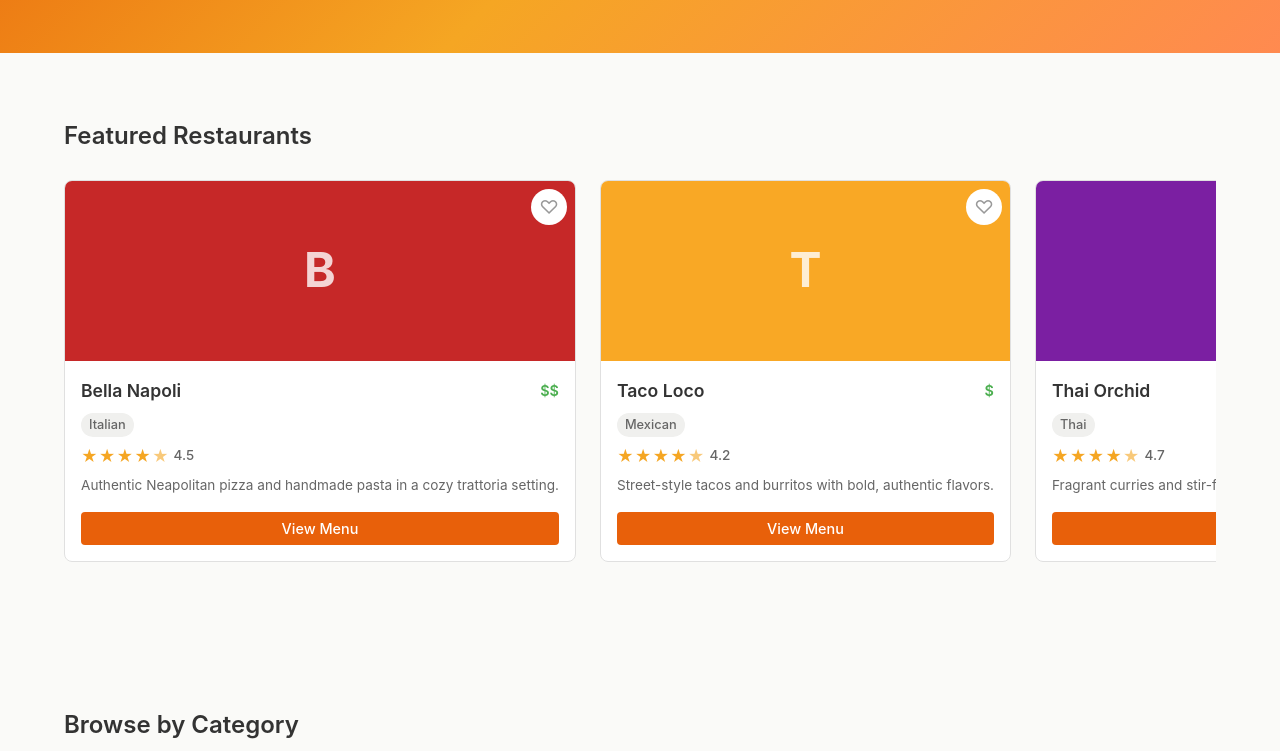
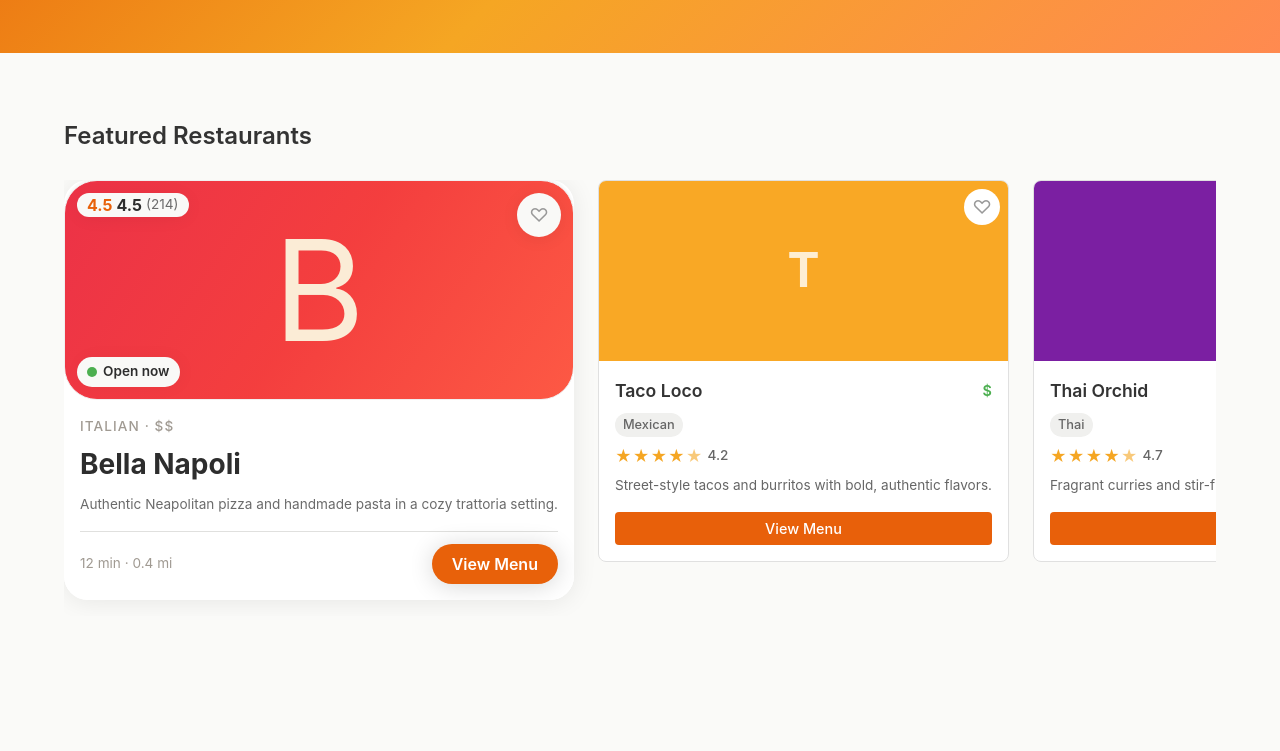
Before and after one commit to foux-test-org/localbites, a React (Vite) app: page / in a window 1280 px wide. Shown: the part 418-1169 px from the top of the page. Built offline with nearby package versions, Linux system fonts and the light colour scheme.

Commit message:
Replaces `RestaurantCard` with the new component design `FouxOptTestDynSingle` in `Home.tsx`.

```diff
--- /dev/null
+++ b/src/components/FouxOptTestDynSingle/FouxOptTestDynSingle.module.css
@@ -0,0 +1,192 @@
+.container {
+  background: #ffffff;
+  border-radius: 24px;
+  box-shadow: 0px 2px 24px rgba(0, 0, 0, 0.08);
+  border: none;
+  overflow: hidden;
+}
+
+.hero {
+  background: linear-gradient(124deg, hsl(from var(--foux-item-color, hsl(34.5 100% 50%)) calc(h - 6.8) 83% 56%) 0%, hsl(from var(--foux-item-color, hsl(34.5 100% 50%)) h 89% 60%) 50%, hsl(from var(--foux-item-color, hsl(34.5 100% 50%)) calc(h + 6.7) 98% 63%) 100%);
+  border-radius: 33px;
+  border: 1px solid #f0f0f0;
+  box-shadow: 0px -2px 2px rgba(0, 0, 0, 0.04);
+  height: 220px;
+  position: relative;
+  display: flex;
+  align-items: center;
+  justify-content: center;
+  overflow: hidden;
+}
+
+.logoLetter {
+  font-size: 140px;
+  font-weight: 400;
+  color: #fbecd6;
+  line-height: 1;
+  user-select: none;
+}
+
+.ratingBadge {
+  position: absolute;
+  top: 12px;
+  left: 12px;
+  background: #f9f9f7;
+  border-radius: 27px;
+  box-shadow: 0px 2px 18px rgba(0, 0, 0, 0.05);
+  padding: 4px 10px;
+  display: flex;
+  align-items: center;
+  gap: 4px;
+  border: none;
+}
+
+.ratingStar {
+  font-size: 16px;
+  font-weight: 700;
+  color: #e8610a;
+  line-height: 1;
+}
+
+.ratingScore {
+  font-size: 16px;
+  font-weight: 700;
+  color: #2d2d2d;
+  line-height: 1;
+}
+
+.ratingCount {
+  font-size: 13.6px;
+  font-weight: 400;
+  color: #6b6b6b;
+  line-height: 1;
+}
+
+.container .favoriteBtn {
+  position: absolute;
+  top: 12px;
+  right: 12px;
+  background: #f9f9f7;
+  border-radius: 27px;
+  box-shadow: 0px 2px 18px rgba(0, 0, 0, 0.07);
+  width: 44px;
+  height: 44px;
+  border: none;
+  display: flex;
+  align-items: center;
+  justify-content: center;
+  font-size: 1.2rem;
+}
+
+.openNowBadge {
+  position: absolute;
+  bottom: 12px;
+  left: 12px;
+  background: #f9f9f7;
+  border-radius: 26px;
+  box-shadow: 2px 0px 18px rgba(0, 0, 0, 0.04);
+  padding: 4px 10px;
+  display: flex;
+  align-items: center;
+  border: none;
+}
+
+.openNowDot {
+  width: 10px;
+  height: 10px;
+  background: #4CAF50;
+  border-radius: 9999px;
+  margin-right: 6px;
+  flex-shrink: 0;
+}
+
+.openNowText {
+  font-size: 13.6px;
+  font-weight: 600;
+  color: #2d2d2d;
+}
+
+.body {
+  background: #ffffff;
+  padding: 16px;
+  display: flex;
+  flex-direction: column;
+  gap: 0;
+}
+
+.categoryLabel {
+  font-size: 13.6px;
+  font-weight: 500;
+  font-style: normal;
+  line-height: 1.6;
+  color: #a09a92;
+  text-transform: uppercase;
+  letter-spacing: 0.08em;
+  display: block;
+  margin-bottom: 4px;
+}
+
+.restaurantName {
+  font-size: 28px;
+  font-weight: 700;
+  font-style: normal;
+  line-height: 1.6;
+  color: #2d2d2d;
+  margin-bottom: 8px;
+}
+
+.description {
+  font-size: 13.6px;
+  font-weight: 400;
+  color: #6b6b6b;
+  line-height: 1.5;
+  margin-bottom: 16px;
+  -webkit-box-orient: vertical;
+  -webkit-line-clamp: 2;
+  display: -webkit-box;
+  overflow: hidden;
+  overflow-x: hidden;
+  overflow-y: hidden;
+}
+
+.divider {
+  height: 1px;
+  background: #e0e0de;
+  margin-bottom: 12px;
+  width: 100%;
+}
+
+.footer {
+  display: flex;
+  align-items: center;
+  justify-content: space-between;
+  gap: 8px;
+}
+
+.distanceInfo {
+  font-size: 13.6px;
+  font-weight: 400;
+  font-style: normal;
+  line-height: 1.6;
+  color: #a09a92;
+}
+
+.container .viewMenuBtn {
+  background: #e8610a;
+  border-radius: 36px;
+  box-shadow: 0px 2px 24px rgba(0, 0, 0, 0.16);
+  border: none;
+  padding: 10px 20px;
+  font-size: 16px;
+  font-weight: 600;
+  margin-top: 0;
+  white-space: nowrap;
+}
+
+.container .favoriteBtn {
+  color: var(--color-text-muted);
+}
+
+.container .viewMenuBtn {
+  color: var(--color-white);
+}
--- /dev/null
+++ b/src/components/FouxOptTestDynSingle/FouxOptTestDynSingle.tsx
@@ -0,0 +1,124 @@
+import React from 'react';
+import { Restaurant } from '../../data/restaurants';
+import styles from './FouxOptTestDynSingle.module.css';
+import originalStyles from '../RestaurantCard/RestaurantCard.module.css';
+
+// ---------------------------------------------------------------------------
+// FouxOptTestDynSingleCard — inner card child rendering hero + body
+// ---------------------------------------------------------------------------
+
+interface FouxOptTestDynSingleCardProps {
+  restaurant: Restaurant;
+  isFavorite: boolean;
+  onFavorite: (id: string) => void;
+  onViewMenu: (restaurant: Restaurant) => void;
+  ratingCount: string;
+  distanceInfo: string;
+}
+
+function FouxOptTestDynSingleCard({
+  restaurant,
+  isFavorite,
+  onFavorite,
+  onViewMenu,
+  ratingCount,
+  distanceInfo,
+}: FouxOptTestDynSingleCardProps): React.ReactNode {
+  function handleFavoriteClick(): void {
+    onFavorite(restaurant.id);
+  }
+
+  function handleViewMenuClick(): void {
+    onViewMenu(restaurant);
+  }
+
+  return (
+    <div className={styles.container}>
+      {/* Hero */}
+      <div
+        className={styles.hero}
+        style={{ ['--foux-item-color' as string]: restaurant.image }}
+      >
+        <span className={styles.logoLetter}>
+          {restaurant.name[0]}
+        </span>
+
+        {/* Rating badge */}
+        <div className={styles.ratingBadge}>
+          <span className={styles.ratingStar}>{restaurant.rating}</span>
+          <span className={styles.ratingScore}>{restaurant.rating}</span>
+          <span className={styles.ratingCount}>{ratingCount}</span>
+        </div>
+
+        {/* Favourite button — placement owned here, appearance from original module */}
+        <button
+          aria-label="Add to favourites"
+          className={`${originalStyles.heartButton} ${styles.favoriteBtn} ${isFavorite ? originalStyles.favorited : ''}`}
+          onClick={handleFavoriteClick}
+        >
+          {isFavorite ? '♥' : '♡'}
+        </button>
+
+        {/* Open-now badge — FOUX_TODO: replace static label with live open/closed status resolved from hours data */}
+        <div className={styles.openNowBadge}>
+          <span className={styles.openNowDot}></span>
+          <span className={styles.openNowText}>Open now</span>
+        </div>
+      </div>
+
+      {/* Body */}
+      <div className={styles.body}>
+        <span className={styles.categoryLabel}>
+          {restaurant.cuisine} · {restaurant.priceRange}
+        </span>
+        <h3 className={styles.restaurantName}>{restaurant.name}</h3>
+        <p className={styles.description}>{restaurant.description}</p>
+        <div className={styles.divider}></div>
+        <div className={styles.footer}>
+          {/* FOUX_TODO: replace static distanceInfo with distance and estimated travel time derived from user location */}
+          <span className={styles.distanceInfo}>{distanceInfo}</span>
+          {/* View Menu button — placement owned here, appearance from original module */}
+          <button
+            className={`${originalStyles.menuButton} ${styles.viewMenuBtn}`}
+            onClick={handleViewMenuClick}
+          >
+            View Menu
+          </button>
+        </div>
+      </div>
+    </div>
+  );
+}
+
+// ---------------------------------------------------------------------------
+// FouxOptTestDynSingle — new card design variant for a single restaurant item
+// ---------------------------------------------------------------------------
+
+export interface FouxOptTestDynSingleProps {
+  restaurant: Restaurant;
+  isFavorite: boolean;
+  onFavorite: (id: string) => void;
+  onViewMenu: (restaurant: Restaurant) => void;
+  ratingCount: string;
+  distanceInfo: string;
+}
+
+export function FouxOptTestDynSingle({
+  restaurant,
+  isFavorite,
+  onFavorite,
+  onViewMenu,
+  ratingCount,
+  distanceInfo,
+}: FouxOptTestDynSingleProps): React.ReactNode {
+  return (
+    <FouxOptTestDynSingleCard
+      restaurant={restaurant}
+      isFavorite={isFavorite}
+      onFavorite={onFavorite}
+      onViewMenu={onViewMenu}
+      ratingCount={ratingCount}
+      distanceInfo={distanceInfo}
+    />
+  );
+}
--- a/src/pages/Home.tsx
+++ b/src/pages/Home.tsx
@@ -6,6 +6,7 @@ import { RestaurantCard } from '../components/RestaurantCard/RestaurantCard';
 import { CategoryTile } from '../components/CategoryTile/CategoryTile';
 import { Newsletter } from '../components/Newsletter/Newsletter';
 import styles from './Home.module.css';
+import { FouxOptTestDynSingle } from "../components/FouxOptTestDynSingle/FouxOptTestDynSingle";
 
 interface HomeProps {
   isFavorite: (id: string) => boolean;
@@ -24,6 +25,11 @@ const categories = [
 ];
 
 export function Home({ isFavorite, onFavorite, onViewMenu, onToast }: HomeProps): React.ReactNode {
+    // FOUX_TODO: replace with the real rating review count for the featured restaurant
+    const fouxRatingCount = '(214)';
+
+    // FOUX_TODO: replace with distance and estimated travel time from user location
+    const fouxDistanceInfo = '12 min · 0.4 mi';
   const navigate = useNavigate();
   const featured = restaurants.slice(0, 5);
 
@@ -45,12 +51,23 @@ export function Home({ isFavorite, onFavorite, onViewMenu, onToast }: HomeProps)
           <div className={styles.featuredRow}>
             {featured.map((restaurant) => (
               <div key={restaurant.id} className={styles.featuredCard}>
+                {restaurant.id === featured[0].id ? (
+                                    <FouxOptTestDynSingle
+                                      restaurant={restaurant}
+                                      isFavorite={isFavorite(restaurant.id)}
+                                      onFavorite={onFavorite}
+                                      onViewMenu={onViewMenu}
+                                      ratingCount={fouxRatingCount}
+                                      distanceInfo={fouxDistanceInfo}
+                                    />
+                                  ) : (
                                     <RestaurantCard
                                       restaurant={restaurant}
                                       isFavorite={isFavorite(restaurant.id)}
                                       onFavorite={onFavorite}
                                       onViewMenu={onViewMenu}
                                     />
+                                  )}
               </div>
             ))}
           </div>
```
Lines whose indentation alone changed are shown as unchanged.
